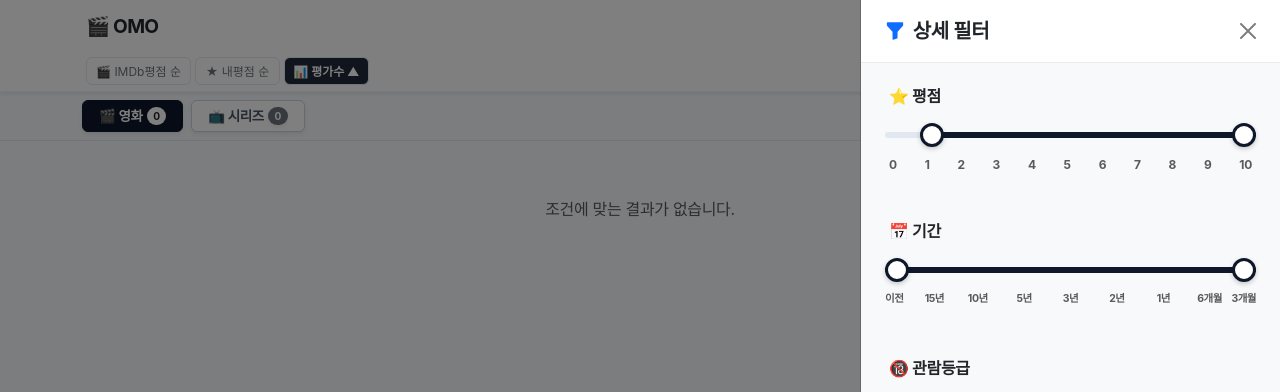
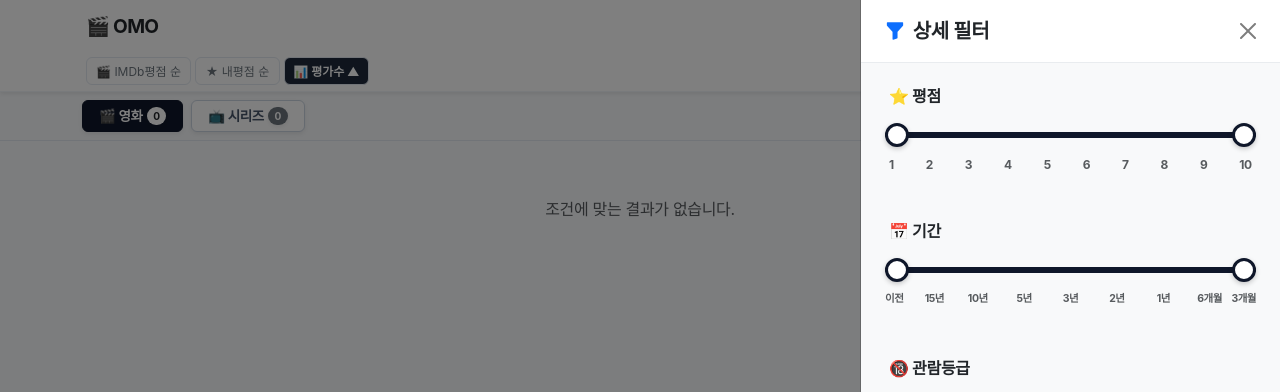
Before and after one commit to prodigy100gh/omo, a Django app: page /all-list/ in a window 1280 px wide, after a click on "통합 필터". Shown: the top 392 px of the page. Run offline with Django 5.2, Linux system fonts and the light colour scheme; data comes from the database, SQL or seed files in the repository; data that the repository does not hold is empty.

Commit message:
Update comp_filter_menu.html

```diff
--- a/movie/templates/partials/comp_filter_menu.html
+++ b/movie/templates/partials/comp_filter_menu.html
@@ -18,18 +18,16 @@
             <input type="hidden" name="sort" value="{{ sort_by|default:'votes_desc' }}">
             {% if search_query %}<input type="hidden" name="search" value="{{ search_query }}">{% endif %}
 
-            <!-- ================= [1. 평점 슬라이더 (0~10 추가)] ================= -->
+            <!-- ================= [1. 평점 슬라이더] ================= -->
             <div class="filter-section mb-5">
                 <h6 class="fw-bold mb-3 ms-1">⭐ 평점</h6>
                 <div class="dual-slider-container" id="slider-rating">
                     <div class="slider-track"></div>
-                    <!-- 💡 0을 추가하고 초기 디폴트는 1~10으로 셋팅! -->
-                    <input type="range" name="rating_min" min="0" max="10" value="{{ request.GET.rating_min|default:'1' }}" id="rating-min">
-                    <input type="range" name="rating_max" min="0" max="10" value="{{ request.GET.rating_max|default:'10' }}" id="rating-max">
+                    <input type="range" name="rating_min" min="1" max="10" value="{{ request.GET.rating_min|default:'1' }}" id="rating-min">
+                    <input type="range" name="rating_max" min="1" max="10" value="{{ request.GET.rating_max|default:'10' }}" id="rating-max">
                 </div>
-                <!-- 💡 0이 추가된 눈금! -->
                 <div class="d-flex justify-content-between text-muted mt-2 fw-bold px-1" style="font-size: 12px;">
-                    <span>0</span><span>1</span><span>2</span><span>3</span><span>4</span><span>5</span><span>6</span><span>7</span><span>8</span><span>9</span><span>10</span>
+                    <span>1</span><span>2</span><span>3</span><span>4</span><span>5</span><span>6</span><span>7</span><span>8</span><span>9</span><span>10</span>
                 </div>
             </div>
 
@@ -234,13 +232,11 @@
         const excludeDocCb = document.getElementById('exc-doc');
         genreCheckboxes.forEach(cb => {
             cb.addEventListener('change', function() {
-                if (this.value === '다큐멘터리' && this.checked && excludeDocCb) {
-                    excludeDocCb.checked = false;
-                }
+                if (this.value === '다큐멘터리' && this.checked && excludeDocCb) { excludeDocCb.checked = false; }
             });
         });
 
-        // 💡 [추가] 초기화 버튼 누르면 화면 이동 없이 스위치와 슬라이더만 0으로 원상복구!
+        // 💡 [추가] 초기화 버튼 누르면 화면 이동 없이 스위치와 슬라이더만 원상복구!
         const resetBtnAll = document.getElementById('btn-reset-all-filters');
         if (resetBtnAll) {
             resetBtnAll.addEventListener('click', function() {
@@ -250,9 +246,9 @@
                     cb.dispatchEvent(new Event('change'));
                 });
 
-                // 2. 슬라이더를 기본값으로 되돌림
+                // 2. 💡 슬라이더 기본값 세팅 (평점 최소값을 디폴트인 1로 돌려놓습니다!)
                 const sliders = [
-                    { id: 'rating-min', val: 0 }, { id: 'rating-max', val: 10 },
+                    { id: 'rating-min', val: 1 }, { id: 'rating-max', val: 10 },
                     { id: 'period-min', val: 0 }, { id: 'period-max', val: 8 },
                     { id: 'age-min', val: 0 }, { id: 'age-max', val: 3 }
                 ];
```
